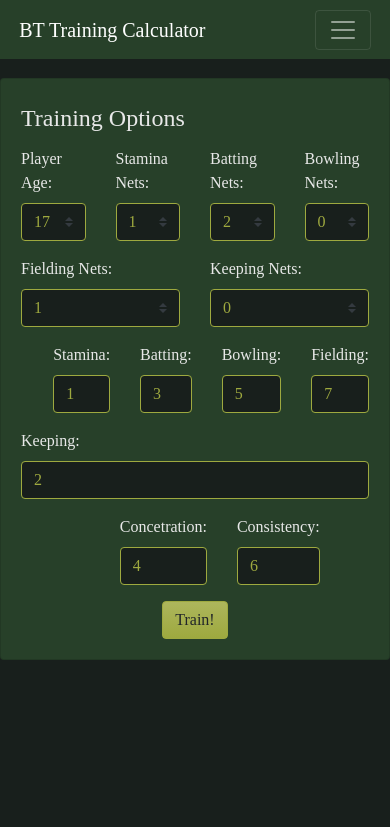
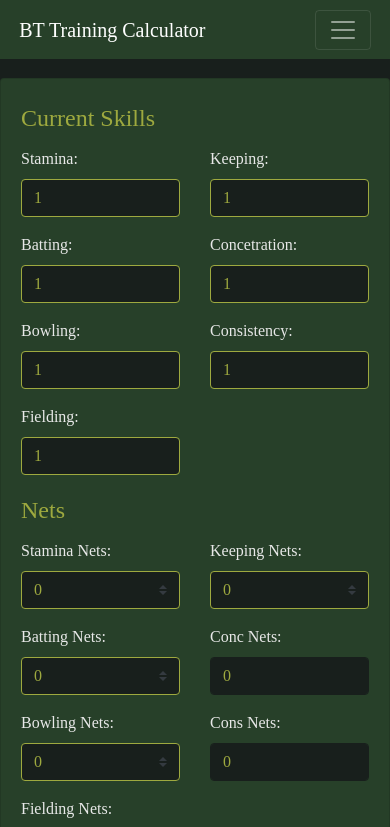
Before and after one commit to naufalaar/training-calc, a Vue app: page /playerSeason in a window 390 px wide. Shown: the top 827 px of the page. Built offline with nearby package versions, Linux system fonts and the light colour scheme; a web font is replaced by a local one.

Commit message:
Weekly Training mobile friendly

```diff
--- a/src/views/PlayerSeason.vue
+++ b/src/views/PlayerSeason.vue
@@ -1,68 +1,12 @@
 <template>
   <div>
     <b-form @submit.prevent="calculate(true)">
-      <b-card-group class="mt-3 mb-2">
-        <b-card bg-variant="primary" text-variant="light">
+      <b-card bg-variant="primary" text-variant="light" class="mt-3 mb-2">
         <b-card-text>
-            <h4 class="text-light py-1">Training Options</h4>
-            <!-- Row 1 -->
+          <h4 class="text-secondary py-1">Current Skills</h4>
+          <!-- Skills -->
           <b-row>
-              <b-col>
-                <b-form-group label="Player Age:" label-for="playerAge">
-                  <b-form-select
-                    id="playerAge"
-                    v-model="playerAge"
-                    :options="age"
-                  ></b-form-select>
-                </b-form-group>
-              </b-col>
-              <b-col>
-                <b-form-group label="Stamina Nets:" label-for="staminaNets">
-                  <b-form-select
-                    id="staminaNets"
-                    v-model="seasonResult[0].staminaNets"
-                    :options="twoNets"
-                  ></b-form-select>
-                </b-form-group>
-              </b-col>
-              <b-col>
-                <b-form-group label="Batting Nets:" label-for="battingNets">
-                  <b-form-select
-                    v-model="seasonResult[0].battingNets"
-                    :options="fourNets"
-                  ></b-form-select>
-                </b-form-group>
-              </b-col>
-              <b-col>
-                <b-form-group label="Bowling Nets:" label-for="bowlingNets">
-                  <b-form-select
-                    v-model="seasonResult[0].bowlingNets"
-                    :options="fourNets"
-                  ></b-form-select>
-                </b-form-group>
-              </b-col>
-              <b-col>
-                <b-form-group label="Fielding Nets:" label-for="fieldingNets">
-                  <b-form-select
-                    v-model="seasonResult[0].fieldingNets"
-                    :options="twoNets"
-                  ></b-form-select>
-                </b-form-group>
-              </b-col>
-              <b-col>
-                <b-form-group label="Keeping Nets:" label-for="keepingNets">
-                  <b-form-select
-                    v-model="seasonResult[0].keepingNets"
-                    :options="twoNets"
-                  ></b-form-select>
-                </b-form-group>
-              </b-col>
-            </b-row>
-
-            <!-- Row 2 -->
-            <b-row>
-              <b-col></b-col>
-              <b-col>
+            <b-col md cols="6">
               <b-form-group label="Stamina:" label-for="stamina">
                 <b-form-input
                   id="stamina"
@@ -72,7 +16,17 @@
                 </b-form-input>
               </b-form-group>
             </b-col>
-              <b-col>
+            <b-col md cols="6">
+              <b-form-group label="Keeping:" label-for="keeping">
+                <b-form-input
+                  id="keeping"
+                  v-model.number="seasonResult[0].keeping"
+                  required
+                >
+                </b-form-input>
+              </b-form-group>
+            </b-col>
+            <b-col md cols="6">
               <b-form-group label="Batting:" label-for="batting">
                 <b-form-input
                   id="batting"
@@ -82,7 +36,17 @@
                 </b-form-input>
               </b-form-group>
             </b-col>
-              <b-col>
+            <b-col md cols="6">
+              <b-form-group label="Concetration:" label-for="concentration">
+                <b-form-input
+                  id="concentration"
+                  v-model.number="seasonResult[0].concentration"
+                  required
+                >
+                </b-form-input>
+              </b-form-group>
+            </b-col>
+            <b-col md cols="6">
               <b-form-group label="Bowling:" label-for="bowling">
                 <b-form-input
                   id="bowling"
@@ -92,7 +56,17 @@
                 </b-form-input>
               </b-form-group>
             </b-col>
-              <b-col>
+            <b-col md cols="6">
+              <b-form-group label="Consistency:" label-for="consistency">
+                <b-form-input
+                  id="consistency"
+                  v-model.number="seasonResult[0].consistency"
+                  required
+                >
+                </b-form-input>
+              </b-form-group>
+            </b-col>
+            <b-col md cols="6">
               <b-form-group label="Fielding:" label-for="fielding">
                 <b-form-input
                   id="fielding"
@@ -102,260 +76,245 @@
                 </b-form-input>
               </b-form-group>
             </b-col>
-              <b-col>
+          </b-row>
+          <!-- Nets -->
+          <h4 class="text-secondary py-1">Nets</h4>
+          <b-row>
+            <b-col md cols="6">
+              <b-form-group label="Stamina Nets:" label-for="staminaNets">
+                <b-form-select
+                  id="staminaNets"
+                  v-model="seasonResult[0].staminaNets"
+                  :options="twoNets"
+                ></b-form-select>
+              </b-form-group>
+            </b-col>
+            <b-col md cols="6">
+              <b-form-group label="Keeping Nets:" label-for="keepingNets">
+                <b-form-select
+                  v-model="seasonResult[0].keepingNets"
+                  :options="twoNets"
+                ></b-form-select>
+              </b-form-group>
+            </b-col>
+            <b-col md cols="6">
+              <b-form-group label="Batting Nets:" label-for="battingNets">
+                <b-form-select
+                  v-model="seasonResult[0].battingNets"
+                  :options="fourNets"
+                ></b-form-select>
+              </b-form-group>
+            </b-col>
+            <b-col md cols="6">
+              <b-form-group label="Conc Nets:" label-for="concNets">
+                <b-form-input
+                  id="concNets"
+                  disabled
+                  :value="getSecondaryNets(seasonResult[0], 'conc')"
+                >
+                </b-form-input>
+              </b-form-group>
+            </b-col>
+            <b-col md cols="6">
+              <b-form-group label="Bowling Nets:" label-for="bowlingNets">
+                <b-form-select
+                  v-model="seasonResult[0].bowlingNets"
+                  :options="fourNets"
+                ></b-form-select>
+              </b-form-group>
+            </b-col>
+            <b-col md cols="6">
+              <b-form-group label="Cons Nets:" label-for="consNets">
+                <b-form-input
+                  id="consNets"
+                  disabled
+                  :value="getSecondaryNets(seasonResult[0], 'cons')"
+                >
+                </b-form-input>
+              </b-form-group>
+            </b-col>
+            <b-col md cols="6">
+              <b-form-group label="Fielding Nets:" label-for="fieldingNets">
+                <b-form-select
+                  v-model="seasonResult[0].fieldingNets"
+                  :options="twoNets"
+                ></b-form-select>
+              </b-form-group>
+            </b-col>
+          </b-row>
+          <!-- Training Options -->
+          <h4 class="text-secondary py-1">Training Options</h4>
+          <b-row>
+            <b-col md cols="6"
+              ><b-form-group label="Player Age:" label-for="playerAge">
+                <b-form-select
+                  id="playerAge"
+                  v-model="playerAge"
+                  :options="age"
+                ></b-form-select> </b-form-group
+            ></b-col>
+            <b-col></b-col>
+            <b-col></b-col>
+            <b-col></b-col>
+            <b-col></b-col>
+            <b-col></b-col>
+            <b-col md cols="6"
+              ><b-button block class="mt-2" type="submit" variant="secondary"
+                >Train!</b-button
+              ></b-col
+            >
+          </b-row>
+        </b-card-text>
+      </b-card>
+    </b-form>
+    <!-- Results begin here -->
+    <div v-for="weekResult in filteredResults" v-bind:key="weekResult.week">
+      <b-card class="mt-3 mb-2" bg-variant="primary" text-variant="light">
+        <b-card-text>
+          <h4 class="text-light py-1">Week {{ weekResult.week }}</h4>
+          <!-- Player Skills -->
+          <b-row>
+            <b-col md cols="6">
+              <b-form-group label="Stamina:" label-for="stamina">
+                <b-form-input
+                  id="stamina"
+                  :value="getSkillLevel(true, weekResult.stamina)"
+                  disabled
+                >
+                </b-form-input>
+              </b-form-group>
+            </b-col>
+            <b-col md cols="6">
               <b-form-group label="Keeping:" label-for="keeping">
                 <b-form-input
                   id="keeping"
-                    v-model.number="seasonResult[0].keeping"
-                    required
+                  :value="getSkillLevel(false, weekResult.keeping)"
+                  disabled
+                >
+                </b-form-input>
+              </b-form-group>
+            </b-col>
+            <b-col md cols="6">
+              <b-form-group label="Batting:" label-for="batting">
+                <b-form-input
+                  id="batting"
+                  :value="getSkillLevel(false, weekResult.batting)"
+                  disabled
+                >
+                </b-form-input>
+              </b-form-group>
+            </b-col>
+            <b-col md cols="6">
+              <b-form-group label="Concetration:" label-for="concentration">
+                <b-form-input
+                  id="concentration"
+                  :value="getSkillLevel(false, weekResult.concentration)"
+                  disabled
+                >
+                </b-form-input>
+              </b-form-group>
+            </b-col>
+            <b-col md cols="6">
+              <b-form-group label="Bowling:" label-for="bowling">
+                <b-form-input
+                  id="bowling"
+                  :value="getSkillLevel(false, weekResult.bowling)"
+                  disabled
+                >
+                </b-form-input>
+              </b-form-group>
+            </b-col>
+            <b-col md cols="6">
+              <b-form-group label="Consistency:" label-for="consistency">
+                <b-form-input
+                  id="consistency"
+                  :value="getSkillLevel(false, weekResult.consistency)"
+                  disabled
+                >
+                </b-form-input>
+              </b-form-group>
+            </b-col>
+            <b-col md cols="6">
+              <b-form-group label="Fielding:" label-for="fielding">
+                <b-form-input
+                  id="fielding"
+                  :value="getSkillLevel(false, weekResult.fielding)"
+                  disabled
                 >
                 </b-form-input>
               </b-form-group>
             </b-col>
           </b-row>
-            <!-- Row 3 -->
           <b-row>
-              <b-col> </b-col>
-              <b-col> </b-col>
-              <b-col>
-                <b-form-group label="Concetration:" label-for="concentration">
+            <b-col md cols="6">
+              <b-form-group label="Stamina Nets:" label-for="staminaNets">
+                <b-form-select
+                  id="staminaNets"
+                  v-model="weekResult.staminaNets"
+                  :options="twoNets"
+                  @change="calculate(false)"
+                ></b-form-select>
+              </b-form-group>
+            </b-col>
+            <b-col md cols="6">
+              <b-form-group label="Keeping Nets:" label-for="keepingNets">
+                <b-form-select
+                  v-model="weekResult.keepingNets"
+                  :options="twoNets"
+                  @change="calculate(false)"
+                ></b-form-select>
+              </b-form-group>
+            </b-col>
+            <b-col md cols="6">
+              <b-form-group label="Batting Nets:" label-for="battingNets">
+                <b-form-select
+                  v-model="weekResult.battingNets"
+                  :options="fourNets"
+                  @change="calculate(false)"
+                ></b-form-select>
+              </b-form-group>
+            </b-col>
+            <b-col md cols="6">
+              <b-form-group label="Conc Nets:" label-for="concNets">
                 <b-form-input
-                    id="concentration"
-                    v-model.number="seasonResult[0].concentration"
-                    required
+                  id="concNets"
+                  disabled
+                  :value="getSecondaryNets(weekResult, 'conc')"
                 >
                 </b-form-input>
               </b-form-group>
             </b-col>
-              <b-col>
-                <b-form-group label="Consistency:" label-for="consistency">
+            <b-col md cols="6">
+              <b-form-group label="Bowling Nets:" label-for="bowlingNets">
+                <b-form-select
+                  v-model="weekResult.bowlingNets"
+                  :options="fourNets"
+                  @change="calculate(false)"
+                ></b-form-select>
+              </b-form-group>
+            </b-col>
+            <b-col md cols="6">
+              <b-form-group label="Cons Nets:" label-for="consNets">
                 <b-form-input
-                    id="consistency"
-                    v-model.number="seasonResult[0].consistency"
-                    required
+                  id="consNets"
+                  disabled
+                  :value="getSecondaryNets(weekResult, 'cons')"
                 >
                 </b-form-input>
               </b-form-group>
             </b-col>
-              <b-col></b-col>
-              <b-col align="center" align-self="center">
-                <b-button type="submit" variant="secondary">Train!</b-button>
+            <b-col md cols="6">
+              <b-form-group label="Fielding Nets:" label-for="fieldingNets">
+                <b-form-select
+                  v-model="weekResult.fieldingNets"
+                  :options="twoNets"
+                  @change="calculate(false)"
+                ></b-form-select>
+              </b-form-group>
             </b-col>
           </b-row>
         </b-card-text>
       </b-card>
-      </b-card-group>
-    </b-form>
-    <!-- Results begin here -->
-    <div v-for="weekResult in filteredResults" v-bind:key="weekResult.week">
-      <b-card-group class="py-2">
-        <b-card bg-variant="primary" text-variant="light">
-          <b-card-text>
-            <h4 class="text-light py-1">Week {{ weekResult.week }}</h4>
-            <!-- Column Names -->
-            <b-row align-v="center">
-              <b-col></b-col>
-              <b-col>
-                <h5 class="text-light text-center">Stamina</h5>
-              </b-col>
-              <b-col>
-                <h5 class="text-light text-center">Batting</h5>
-              </b-col>
-              <b-col>
-                <h5 class="text-light text-center">Bowling</h5>
-              </b-col>
-              <b-col>
-                <h5 class="text-light text-center">Fielding</h5>
-              </b-col>
-              <b-col>
-                <h5 class="text-light text-center">Keeping</h5>
-              </b-col>
-            </b-row>
-
-            <!-- Results Row 1 -->
-            <b-row align-v="center">
-              <b-col align-self="end">
-                <h5 class="text-light text-right">Nets:</h5>
-              </b-col>
-              <b-col>
-                <b-form-select
-                  id="staminaNets"
-                  v-model="weekResult.staminaNets"
-                  :options="twoNets"
-                ></b-form-select>
-              </b-col>
-              <b-col>
-                <b-form-select
-                  v-model="weekResult.battingNets"
-                  :options="fourNets"
-                ></b-form-select>
-              </b-col>
-              <b-col>
-                <b-form-select
-                  v-model="weekResult.bowlingNets"
-                  :options="fourNets"
-                ></b-form-select>
-              </b-col>
-              <b-col>
-                <b-form-select
-                  v-model="weekResult.fieldingNets"
-                  :options="twoNets"
-                ></b-form-select>
-              </b-col>
-              <b-col>
-                <b-form-select
-                  v-model="weekResult.keepingNets"
-                  :options="twoNets"
-                ></b-form-select>
-              </b-col>
-            </b-row>
-
-            <!-- Results Row 2 -->
-            <b-row class="py-3">
-              <b-col align-self="end">
-                <h5 class="text-light text-right">Primary:</h5>
-              </b-col>
-              <b-col>
-                <b-form-input
-                  id="staminaResult"
-                  disabled
-                  :placeholder="staminaSkills[Math.floor(weekResult.stamina)]"
-                  v-if="isHovered"
-                ></b-form-input>
-                <b-form-input
-                  id="staminaResult"
-                  disabled
-                  :placeholder="weekResult.stamina"
-                  v-else
-                >
-                </b-form-input>
-              </b-col>
-              <b-col>
-                <b-form-input
-                  id="battingResult"
-                  disabled
-                  :placeholder="skills[Math.floor(weekResult.batting)]"
-                  v-if="isHovered"
-                >
-                </b-form-input>
-                <b-form-input
-                  id="battingResult"
-                  disabled
-                  :placeholder="weekResult.batting"
-                  v-else
-                >
-                </b-form-input>
-              </b-col>
-              <b-col>
-                <b-form-input
-                  id="bowlingResult"
-                  disabled
-                  :placeholder="skills[Math.floor(weekResult.bowling)]"
-                  v-if="isHovered"
-                >
-                </b-form-input>
-                <b-form-input
-                  id="bowlingResult"
-                  disabled
-                  :placeholder="weekResult.bowling"
-                  v-else
-                >
-                </b-form-input>
-              </b-col>
-              <b-col>
-                <b-form-input
-                  id="fieldingResult"
-                  disabled
-                  :placeholder="skills[Math.floor(weekResult.fielding)]"
-                  v-if="isHovered"
-                >
-                </b-form-input>
-                <b-form-input
-                  id="fieldingResult"
-                  disabled
-                  :placeholder="weekResult.fielding"
-                  v-else
-                >
-                </b-form-input>
-              </b-col>
-              <b-col>
-                <b-form-input
-                  id="keepingResult"
-                  disabled
-                  :placeholder="skills[Math.floor(weekResult.keeping)]"
-                  v-if="isHovered"
-                >
-                </b-form-input>
-                <b-form-input
-                  id="keepingResult"
-                  disabled
-                  :placeholder="weekResult.keeping"
-                  v-else
-                >
-                </b-form-input>
-              </b-col>
-            </b-row>
-            <!-- Results Row 3 -->
-            <b-row class="py-1">
-              <b-col align-self="end">
-                <h5 class="text-light text-right">Conc / Cons:</h5>
-              </b-col>
-              <b-col> </b-col>
-              <b-col>
-                <b-form-input
-                  id="concentration"
-                  disabled
-                  :placeholder="skills[Math.floor(weekResult.concentration)]"
-                  v-if="isHovered"
-                >
-                </b-form-input>
-                <b-form-input
-                  id="concentration"
-                  disabled
-                  :placeholder="weekResult.concentration"
-                  v-else
-                >
-                </b-form-input>
-              </b-col>
-              <b-col>
-                <b-form-input
-                  id="consistency"
-                  disabled
-                  :placeholder="skills[Math.floor(weekResult.consistency)]"
-                  v-if="isHovered"
-                >
-                </b-form-input>
-                <b-form-input
-                  id="consistency"
-                  disabled
-                  :placeholder="weekResult.consistency"
-                  v-else
-                >
-                </b-form-input>
-              </b-col>
-              <b-col align="center">
-                <b-button
-                  variant="secondary"
-                  v-if="isHovered"
-                  v-on:click="toggleSkill(false)"
-                  >Show Levels</b-button
-                >
-                <b-button
-                  variant="secondary"
-                  v-else
-                  v-on:click="toggleSkill(true)"
-                  >Show Skills</b-button
-                >
-              </b-col>
-              <b-col align="center">
-                <b-button type="submit" variant="secondary"
-                  >Update Nets</b-button
-                >
-              </b-col>
-            </b-row>
-          </b-card-text>
-        </b-card>
-      </b-card-group>
     </div>
 
     <!-- End of Template -->
@@ -373,17 +332,17 @@ export default {
       seasonResult: [
         {
           stamina: 1,
-          keeping: 2,
-          batting: 3,
-          concentration: 4,
-          bowling: 5,
-          consistency: 6,
-          fielding: 7,
-          staminaNets: 1,
+          keeping: 1,
+          batting: 1,
+          concentration: 1,
+          bowling: 1,
+          consistency: 1,
+          fielding: 1,
+          staminaNets: 0,
           keepingNets: 0,
-          battingNets: 2,
+          battingNets: 0,
           bowlingNets: 0,
-          fieldingNets: 1,
+          fieldingNets: 0,
           week: 0,
         },
       ],
@@ -502,6 +461,16 @@ export default {
           currentPlayer[skill] = 11;
       }
     },
+    getSkillLevel(stamina, level) {
+      let temp = "";
+      if (stamina) temp = this.staminaSkills[Math.floor(level)];
+      else
+        temp =
+          21 > level
+            ? this.skills[Math.floor(level)]
+            : this.skills[this.skills.length - 1];
+      return level + " - " + temp;
+    },
   },
 };
 </script>
```
Lines whose indentation alone changed are shown as unchanged.
